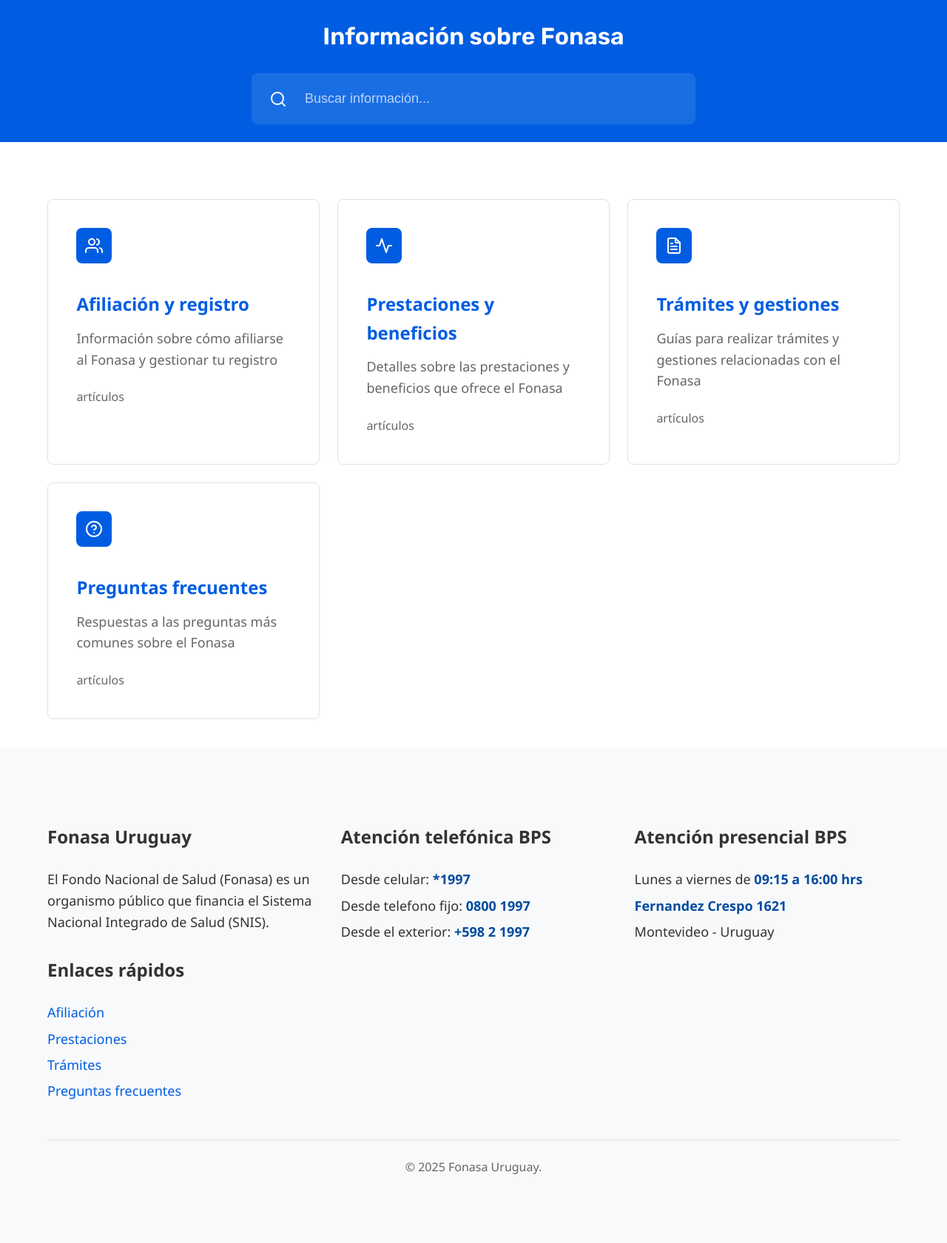
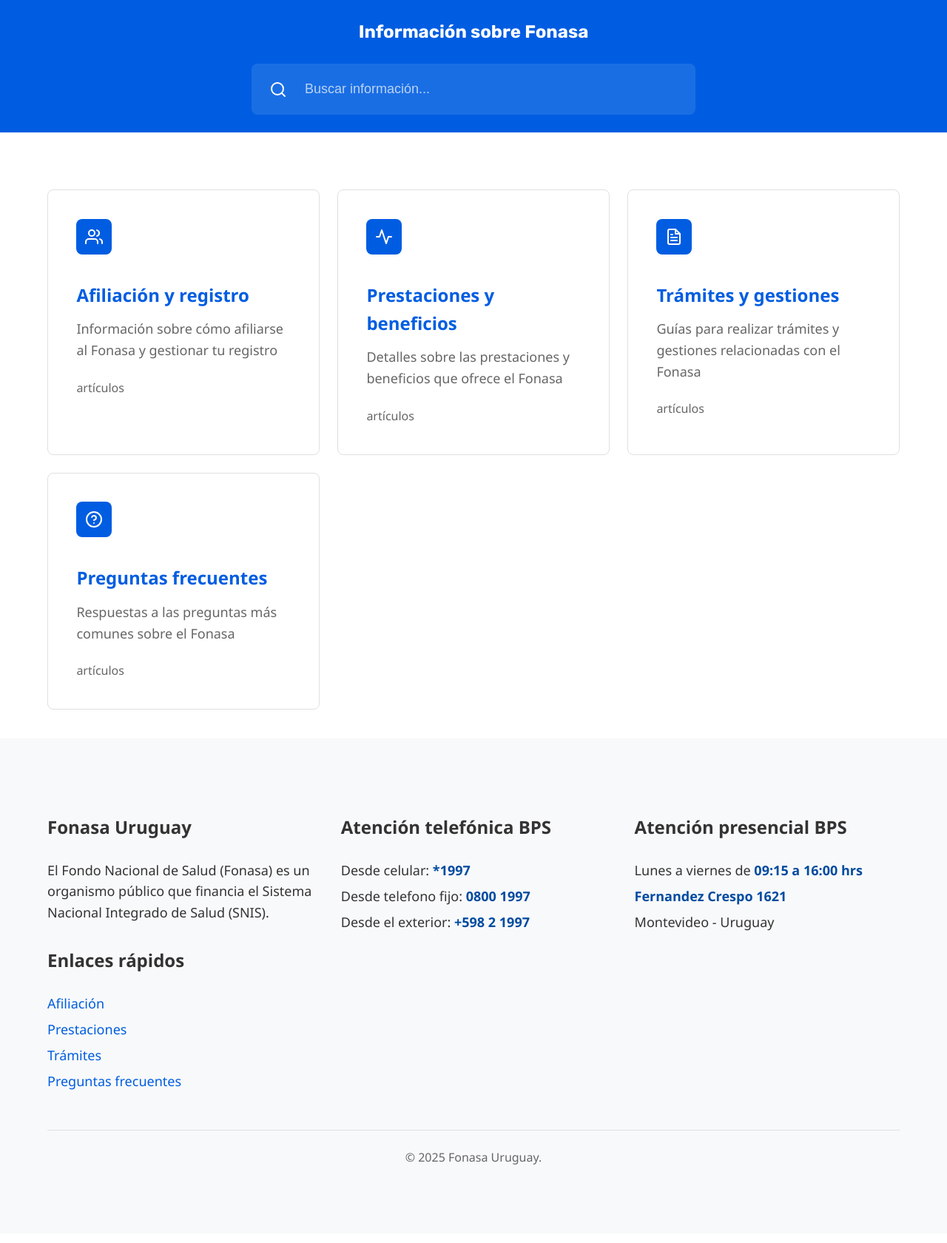
Before and after one commit to JoseAtel/fonasa.info, a Jekyll site: the page built from index.md, in a window 1280 px wide. Shown: the whole page at 74% size. Built offline with Jekyll 4.4.1, drawn with Linux system fonts in a browser that asks for light colours.

Commit message:
Update
Styles.css

```diff
--- a/assets/css/styles.css
+++ b/assets/css/styles.css
@@ -131,6 +131,13 @@
   .logo {
     font-size: var(--font-size-xl);
     font-weight: 600;
+  }
+
+  a.logo {
+    font-size: var(--font-size-lg);
+    font-family: "Rubik", sans-serif;
+    font-weight: 700;
+    font-style: normal;
   }
 
   .header-right {
```
